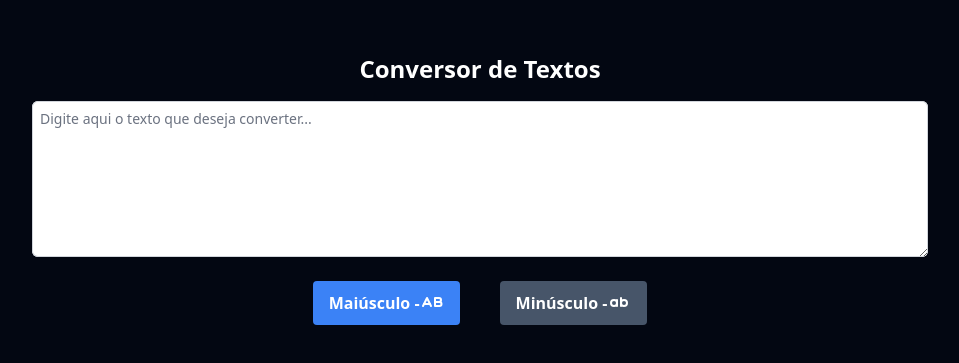
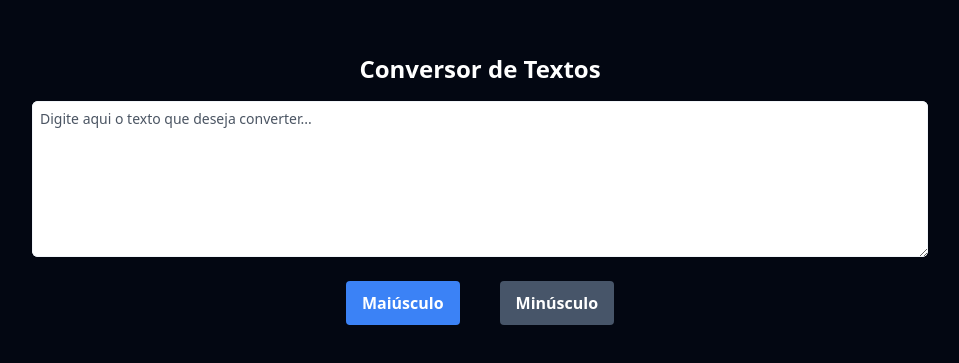
Before and after one commit to lmdvlpr/toolbox, a React (Vite) app: page /conversor-de-textos in a window 1280 px wide. Shown: the part 219-582 px from the top of the page, without its empty margins (160-1119 px from the left). Built offline with nearby package versions, Linux system fonts and the light colour scheme.

Commit message:
remove icons from text converter buttons

```diff
--- a/src/components/Converter.jsx
+++ b/src/components/Converter.jsx
@@ -1,4 +1,3 @@
-import { CaseLower, CaseUpper } from 'lucide-react'
 import { useState } from 'react'
 
 export function Converter() {
@@ -22,7 +21,7 @@ export function Converter() {
       <textarea
         id='texto'
         rows={6}
-        className='block w-full max-w-4xl rounded-md border-0 py-1.5 px-2 text-gray-900 shadow-sm ring-1 ring-inset ring-gray-300 placeholder:text-gray-500 focus:ring-1 focus:ring-inset focus:ring-indigo-600 sm:text-sm sm:leading-6'
+        className='block w-full max-w-4xl rounded-md border-0 py-1.5 px-2 text-gray-900 shadow-sm ring-1 ring-inset ring-slate-100 placeholder:text-gray-600 focus:ring-1 focus:ring-inset focus:ring-slate-100 sm:text-sm sm:leading-6'
         placeholder='Digite aqui o texto que deseja converter...'
         value={inputText}
         onChange={handleTextChange}
@@ -33,15 +32,14 @@ export function Converter() {
           className='flex items-center justify-between px-4 py-2.5 text-base font-semibold bg-blue-500 text-white rounded hover:bg-blue-600'
           onClick={convertToUppercase}
         >
-          Maiúsculo - {' '}
-          <CaseUpper size={24} />
+          Maiúsculo
         </button>
 
         <button
           className='flex items-center justify-between px-4 py-2.5 text-base font-semibold bg-slate-600 text-white rounded hover:bg-slate-500'
           onClick={convertToLowercase}
         >
-          Minúsculo - <CaseLower size={24} />
+          Minúsculo
         </button>
       </div>
     </div>
```
